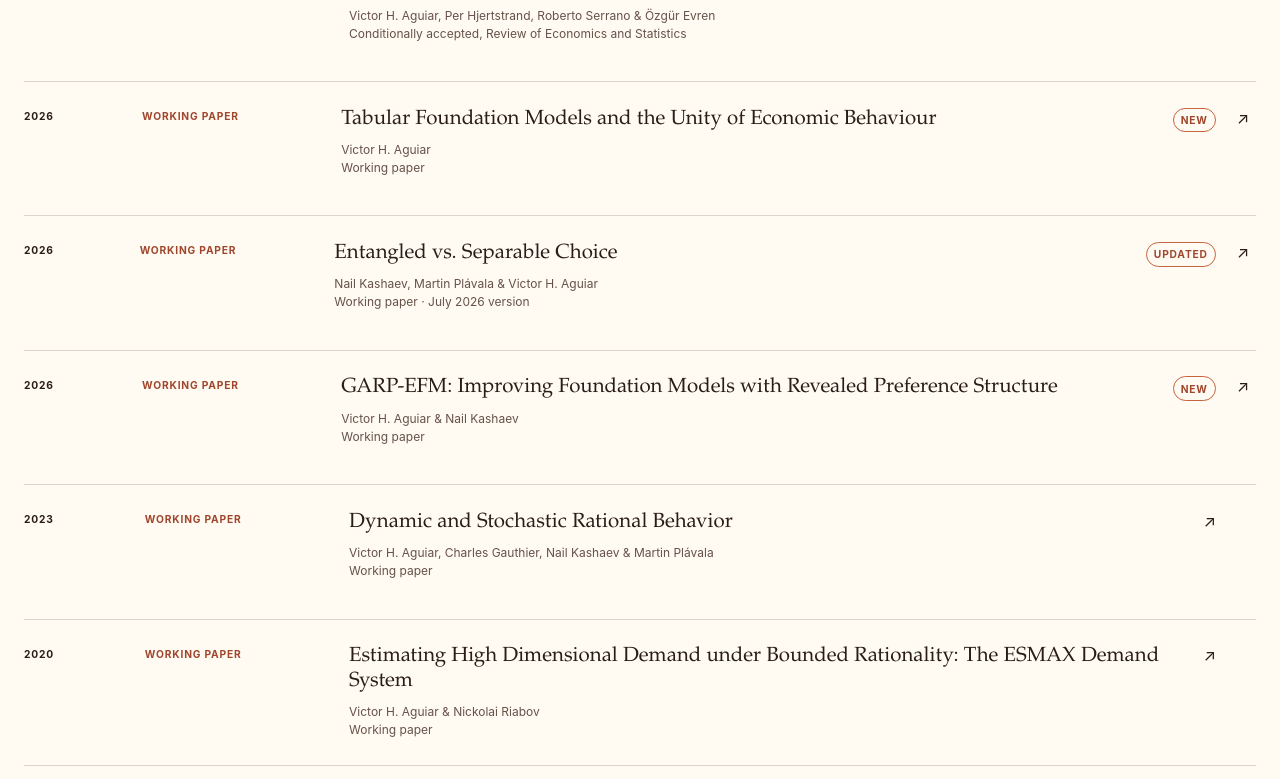
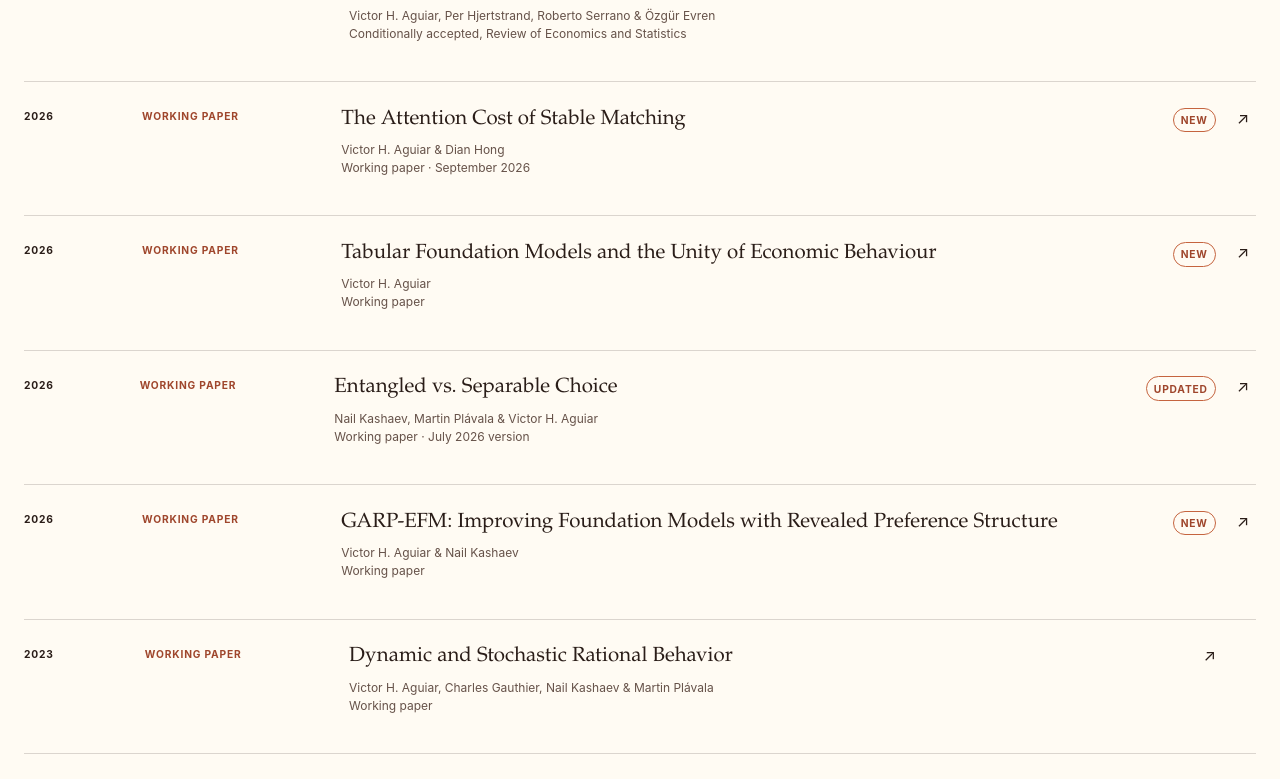
Before and after one commit to vaguiarl/vaguiarl.github.io, a React (Vite) app: page / in a window 1280 px wide. Shown: the part 3133-3912 px from the top of the page. Built offline with nearby package versions, Linux system fonts and the light colour scheme.

Commit message:
Add Attention Cost of Stable Matching

```diff
--- a/src/App.tsx
+++ b/src/App.tsx
@@ -154,6 +154,15 @@ const research: ResearchItem[] = [
     authors: "Victor H. Aguiar, Per Hjertstrand, Roberto Serrano & Özgür Evren",
     venue: "Conditionally accepted, Review of Economics and Statistics",
     href: "https://arxiv.org/abs/1906.00296",
+  },
+  {
+    year: "2026",
+    kind: "working",
+    title: "The Attention Cost of Stable Matching",
+    authors: "Victor H. Aguiar & Dian Hong",
+    venue: "Working paper · September 2026",
+    href: "https://arxiv.org/abs/2609.09693",
+    note: "New",
   },
   {
     year: "2026",
@@ -323,6 +332,7 @@ const research: ResearchItem[] = [
 
 const coauthors = [
   { name: "Nail Kashaev", href: "https://nail.kashaev.ru/" },
+  { name: "Dian Hong", href: "https://arxiv.org/search/econ?searchtype=author&query=Hong%2C+D" },
   { name: "Per Hjertstrand", href: "https://www.ifn.se/en/researchers/affiliated-researchers/per-hjertstrand/" },
   { name: "Roberto Serrano", href: "https://economics.brown.edu/people/roberto-serrano" },
   { name: "Özgür Evren", href: "https://www.nes.ru/about/profiles/faculty/tenure-line/Ozgur-Evren" },
```
Also changed, not shown: 1 other file (tests, documents, lock files or other folders).
